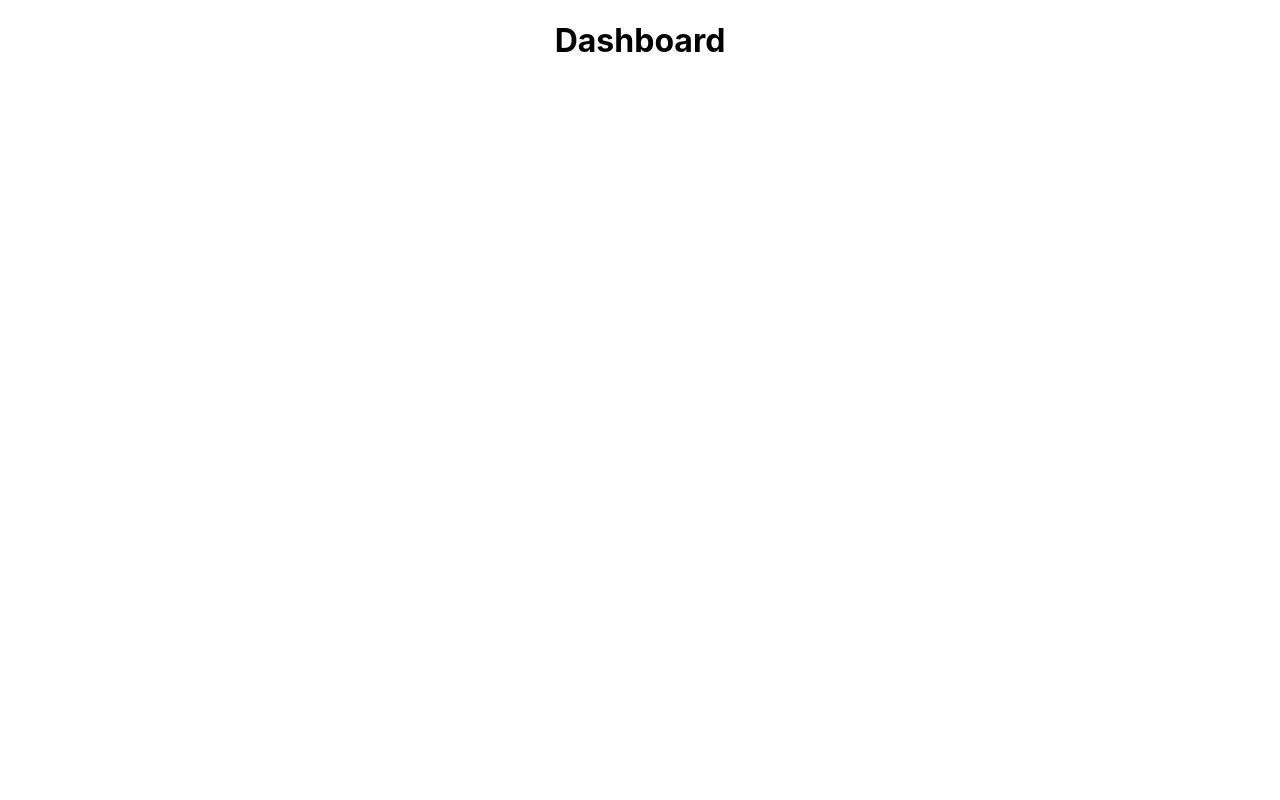
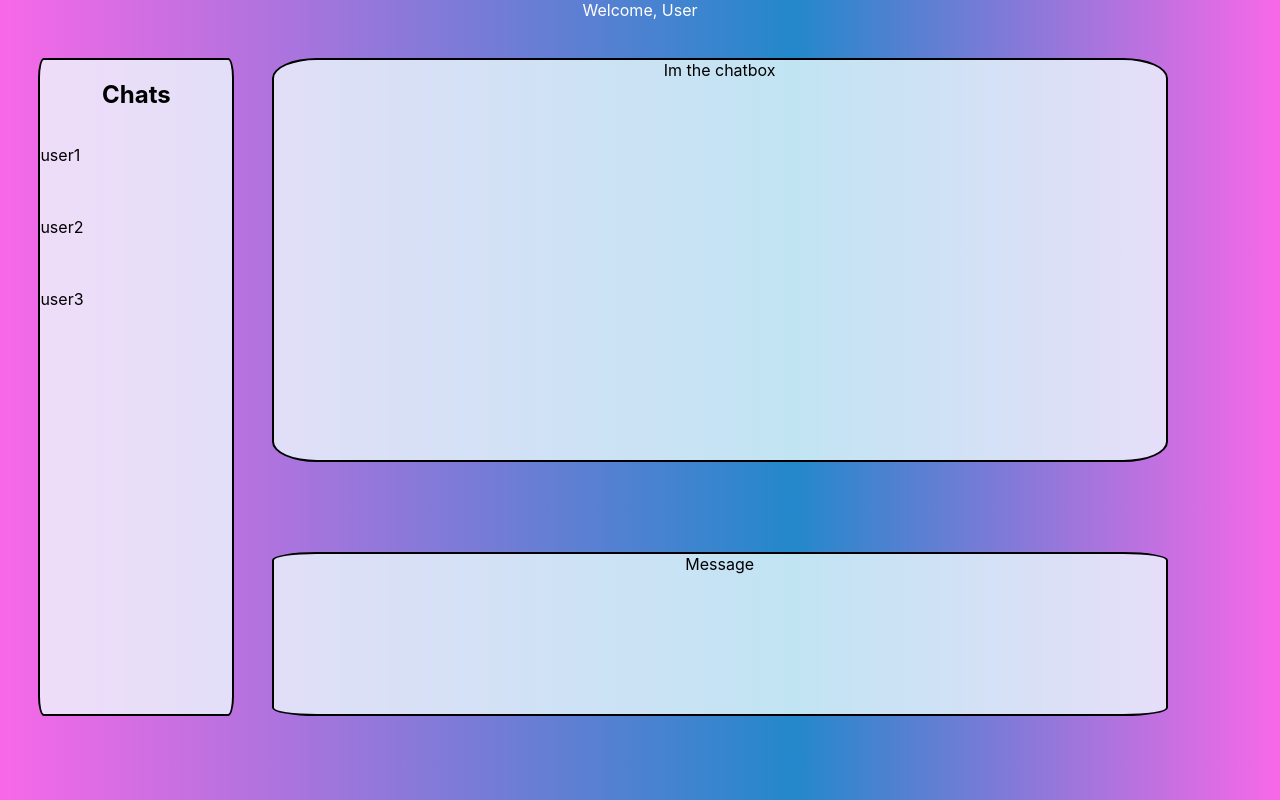
Before and after one commit to jcoleonline/chatplanet, a React (Create React App) app in the folder client/chat-planet/: page /dashboard in a window 1280 px wide. Built offline with nearby package versions, Linux system fonts and the light colour scheme.

Commit message:
starts creation of dashboard UI

```diff
--- a/client/chat-planet/src/Components/Dashboard/Dashboard.css
+++ b/client/chat-planet/src/Components/Dashboard/Dashboard.css
@@ -0,0 +1,70 @@
+body {
+    background: #F868E8;
+    background: -moz-linear-gradient(left, #F868E8 0%, #2388CB 62%, #F868E8 100%);
+    background: -webkit-linear-gradient(left, #F868E8 0%, #2388CB 62%, #F868E8 100%);
+    background: linear-gradient(to right, #F868E8 0%, #2388CB 62%, #F868E8 100%);
+}
+
+main {
+    min-height: 100vh;
+    color: white;
+}
+
+.app-container {
+    display: flex;
+    flex-direction: row;
+    margin-top: 3%;
+    margin-left: 3%;
+    min-height: 80vh;
+    flex: 1;
+    min-height: 80vh;
+}
+
+.users-container {
+    display: flex;
+    flex-direction: column;
+    text-align: start;
+    background: rgba(240, 255, 255, 0.772);
+    color: black;
+    min-width: 15vw;
+    /* margin-right: 75%;
+
+
+    min-height: 80vh; */
+    border: solid black 2px;
+    border-radius: 3%;
+}
+.users-container > h2 {
+    text-align: center;
+}
+.chatbox-message-container {
+    min-width: 70vw;
+    margin-left: 3%
+}
+.chatbox {
+    text-align: start;
+    background: rgba(240, 255, 255, 0.772);
+    color: black;
+    border: solid black 2px;
+    border-radius: 5%;
+    min-height: 50vh;
+    text-align: center;
+    margin-bottom: 10%
+
+}
+.message {
+    background: rgb(240, 255, 255, 0.772);
+    color: black;
+    display: flex;
+    flex-direction: column;
+    text-align: center;
+    background: rgba(240, 255, 255, 0.772);
+    color: black;
+    /* margin-right: 75%;
+    margin-left: 3%;
+    margin-top: 3%;
+    min-height: 80vh; */
+    border: solid black 2px;
+    border-radius: 5%;
+    min-height: 20vh;
+}
--- a/client/chat-planet/src/Components/Dashboard/Dashboard.js
+++ b/client/chat-planet/src/Components/Dashboard/Dashboard.js
@@ -1,8 +1,33 @@
+import './Dashboard.css'
+
 const Dashboard = () => {
     return (
-        <div className="container">
-            <h1>Dashboard</h1>
-        </div>
+        <main>
+            <div className="app">
+                Welcome, User
+            </div>
+            <div className="app-container">
+                <div className="users-container">
+                    <h2>
+                        Chats
+                    </h2>
+                    <p>user1</p>
+                    <br />
+                    <p>user2</p>
+                    <br />
+                    <p>user3</p>
+                </div>
+                <div className="chatbox-message-container">
+                    <div className="chatbox">
+                        Im the chatbox
+                    </div>
+                    <div className="message">
+                        Message
+                    </div>
+                </div>
+
+            </div>
+        </main>
     )
 };
 
```
Also changed, not shown: 1 other file (tests, documents, lock files or other folders).
